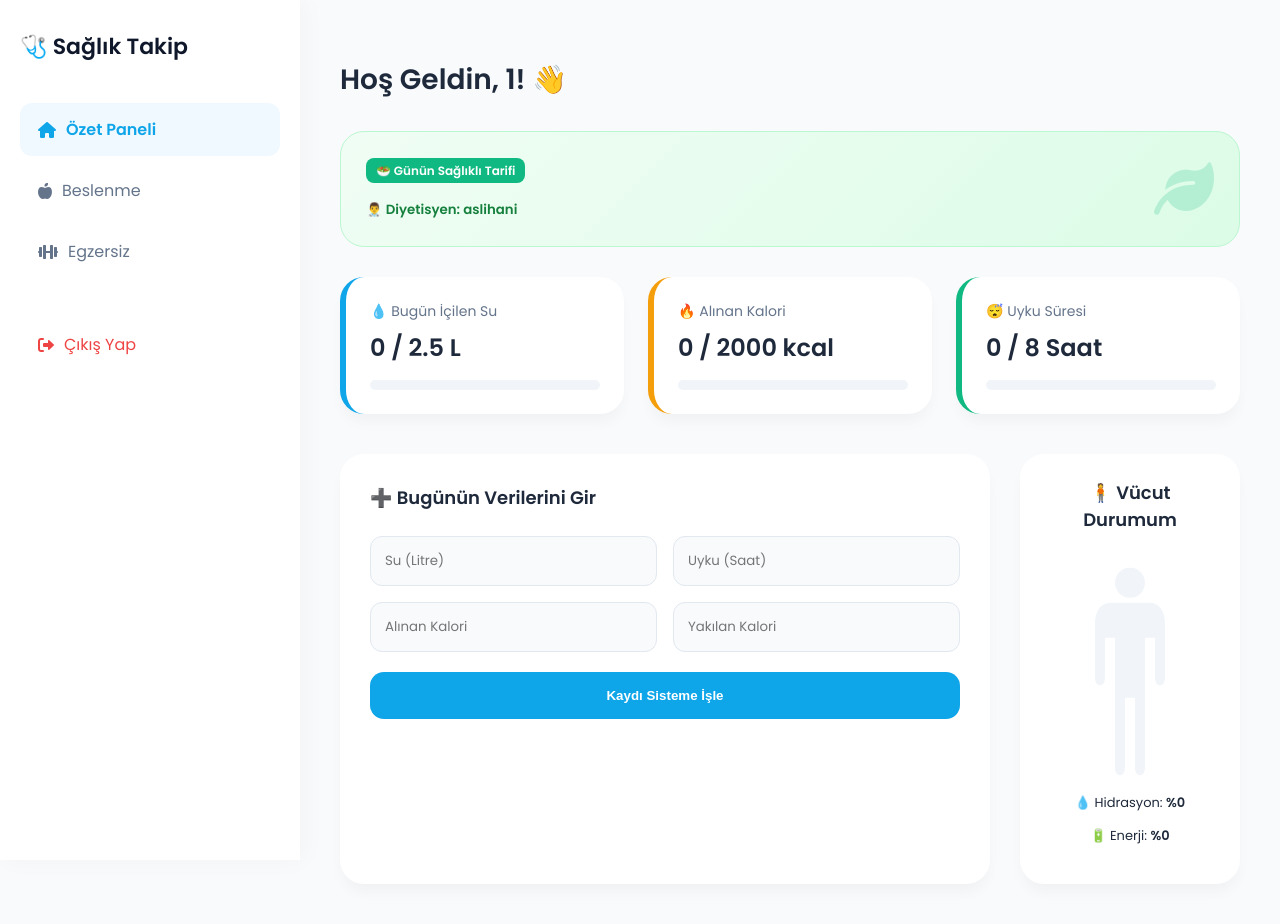
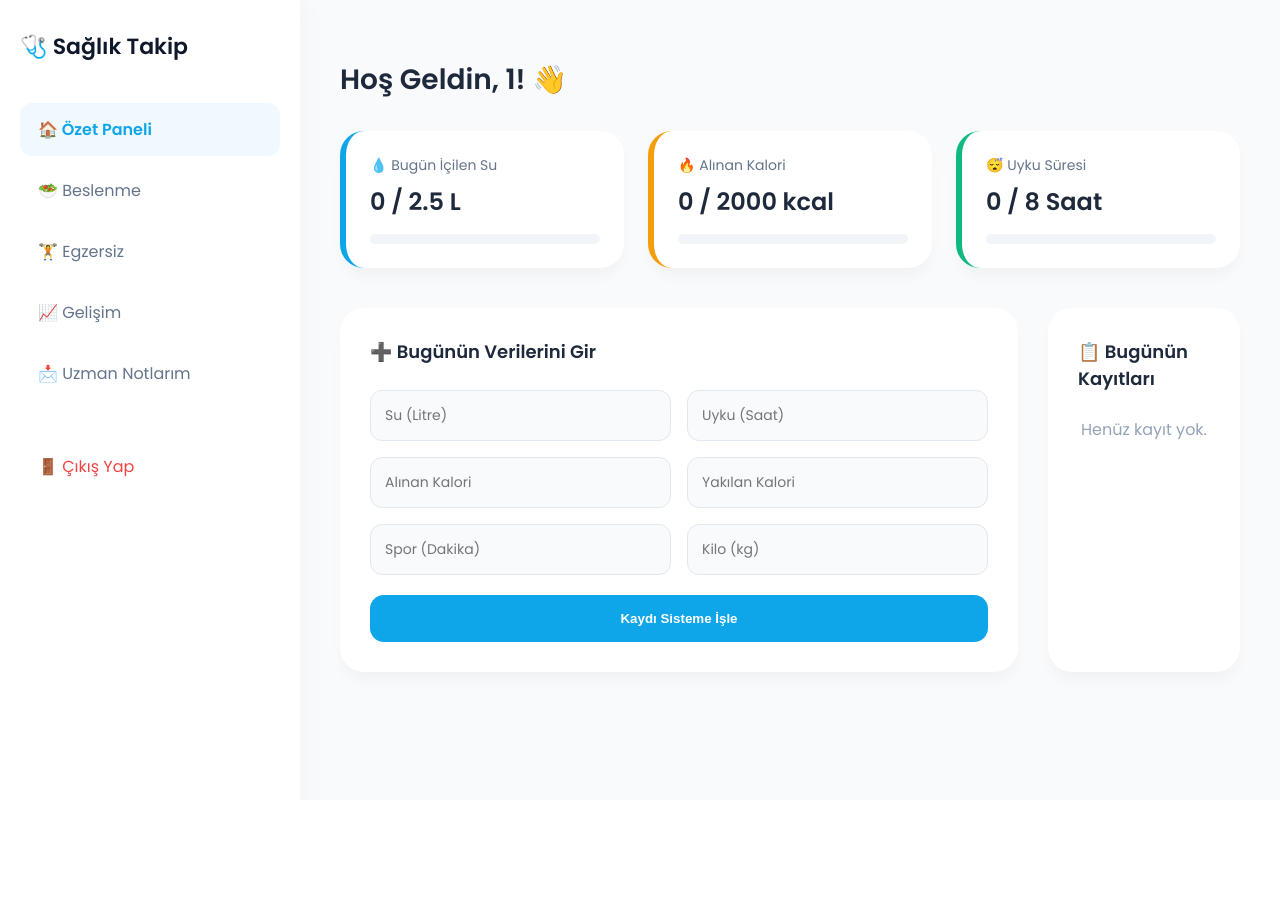
Before and after one commit to yarencalmasurr/wellX, a PHP site: page /panel.php in a window 1280 px wide. After the commit the page ends 677 px from the top, so only its background shows below. Run offline with PHP 8.4, Linux system fonts and the light colour scheme; the visitor is signed in with stand-in values (Sample User, id 1); data comes from the database, SQL or seed files in the repository; data that the repository does not hold is empty.

Commit message:
güncellendi

```diff
--- a/panel.php
+++ b/panel.php
@@ -1,48 +1,50 @@
 <?php
+/**
+ * Proje: saglik_portali
+ * Dosya: panel.php
+ * Açıklama: Danışanların günlük veri girişi ve takip paneli
+ */
+
+// Oturumu başlat
 session_start();
+
+// Veritabanı bağlantısını dahil et
 include 'baglan.php';
 
-// Güvenlik Kontrolü: Giriş yapmamış veya rolü danışan olmayanları at
+// Güvenlik Kontrolü: Kullanıcı giriş yapmamışsa veya danışan değilse index'e gönder
 if (!isset($_SESSION['user_id']) || ($_SESSION['rol'] != 'danışan' && $_SESSION['rol'] != 'danisan')) {
     header("Location: index.php");
     exit();
 }
 
+// Kullanıcı bilgilerini ve tarih bilgisini al
 $user_id = $_SESSION['user_id'];
 $bugun = date('Y-m-d');
 
-// 1. VERİLERİ ÇEK (İstatistik Kartları İçin)
+// --- GÜNLÜK KAYIT SINIRI KONTROLÜ ---
+// Eğer bugün veritabanında bu kullanıcıya ait kayıt varsa $mevcut_kayit dolu dönecek
+$kontrol = $conn->prepare("SELECT id FROM aktivite_kayitlari WHERE user_id = ? AND kayit_tarihi = ?");
+$kontrol->execute([$user_id, $bugun]);
+$mevcut_kayit = $kontrol->fetch();
+
+// İstatistikleri çek (Bugünün verileri)
 $sorgu = $conn->prepare("SELECT SUM(su_miktari) as t_su, SUM(alinan_kalori) as t_alinan, SUM(uyku_suresi) as t_uyku FROM aktivite_kayitlari WHERE user_id = ? AND kayit_tarihi = ?");
 $sorgu->execute([$user_id, $bugun]);
 $veri = $sorgu->fetch(PDO::FETCH_ASSOC);
 
-$su     = $veri['t_su'] ?? 0;
+$su = $veri['t_su'] ?? 0;
 $alinan = $veri['t_alinan'] ?? 0;
-$uyku   = $veri['t_uyku'] ?? 0;
+$uyku = $veri['t_uyku'] ?? 0;
 
-// 2. DİYETİSYENİN GÜNÜN TARİFİNİ ÇEK
-$tarif_sorgu = $conn->prepare("
-    SELECT t.*, k.ad_soyad
-    FROM gunun_tarifi t
-    JOIN kullanicilar k ON t.diyetisyen_id = k.id
-    ORDER BY t.id DESC LIMIT 1
-");
-$tarif_sorgu->execute();
-$gunun_tarifi = $tarif_sorgu->fetch(PDO::FETCH_ASSOC);
-
-// 3. OKUNMAMIŞ MESAJ/PLAN UYARILARI
+// Bildirimleri kontrol et (Beslenme)
 $d_uyari = $conn->prepare("SELECT id FROM beslenme_planlari WHERE user_id = ? AND okundu = 0 LIMIT 1");
 $d_uyari->execute([$user_id]);
 $yeni_diyet = $d_uyari->fetch();
 
+// Bildirimleri kontrol et (Egzersiz)
 $h_uyari = $conn->prepare("SELECT id FROM egzersiz_planlari WHERE user_id = ? AND okundu = 0 LIMIT 1");
 $h_uyari->execute([$user_id]);
 $yeni_hoca = $h_uyari->fetch();
-
-// Bugün kayıt var mı kontrol et (Formu göstermek/gizlemek için)
-$kontrol = $conn->prepare("SELECT id FROM aktivite_kayitlari WHERE user_id = ? AND kayit_tarihi = ?");
-$kontrol->execute([$user_id, $bugun]);
-$mevcut_kayit = $kontrol->fetch();
 ?>
 
 <!DOCTYPE html>
@@ -51,41 +53,61 @@ $mevcut_kayit = $kontrol->fetch();
     <meta charset="UTF-8">
     <title>Sağlık Takip | Panel</title>
     <link href="https://fonts.googleapis.com/css2?family=Poppins:wght@400;500;600&display=swap" rel="stylesheet">
-    <link rel="stylesheet" href="https://cdnjs.cloudflare.com/ajax/libs/font-awesome/6.0.0/css/all.min.css">
     <style>
-        :root { --blue: #0ea5e9; --orange: #f59e0b; --green: #10b981; --bg: #f8fafc; --sidebar: #ffffff; }
-        body { font-family: 'Poppins', sans-serif; background: var(--bg); margin: 0; display: flex; color: #1e293b; }
+        :root {
+            --blue: #0ea5e9;
+            --orange: #f59e0b;
+            --green: #10b981;
+            --bg: #f8fafc;
+            --sidebar: #ffffff;
+        }
+        body {
+            font-family: 'Poppins', sans-serif;
+            background: var(--bg);
+            margin: 0;
+            display: flex;
+            color: #1e293b;
+        }
 
-        /* Sidebar */
-        .sidebar { width: 260px; background: var(--sidebar); height: 100vh; padding: 30px 20px; box-shadow: 4px 0 24px rgba(0,0,0,0.03); position: fixed; }
-        .logo { font-size: 22px; font-weight: 600; color: #0f172a; margin-bottom: 40px; display: flex; align-items: center; gap: 10px; }
-        .menu-item { display: flex; align-items: center; padding: 14px 18px; color: #64748b; text-decoration: none; border-radius: 12px; margin-bottom: 8px; transition: 0.2s; }
+        /* Sidebar Tasarımı */
+        .sidebar {
+            width: 260px;
+            background: var(--sidebar);
+            height: 100vh;
+            padding: 30px 20px;
+            box-shadow: 4px 0 24px rgba(0,0,0,0.03);
+            position: fixed;
+        }
+        .logo {
+            font-size: 22px;
+            font-weight: 600;
+            color: #0f172a;
+            margin-bottom: 40px;
+            display: flex;
+            align-items: center;
+            gap: 10px;
+        }
+        .menu-item {
+            display: flex;
+            align-items: center;
+            padding: 14px 18px;
+            color: #64748b;
+            text-decoration: none;
+            border-radius: 12px;
+            margin-bottom: 8px;
+            transition: 0.2s;
+        }
         .menu-item.active { background: #f0f9ff; color: var(--blue); font-weight: 600; }
         .menu-item:hover:not(.active) { background: #f1f5f9; }
 
-        /* Main Content */
+        /* Ana İçerik */
         .main { margin-left: 300px; padding: 40px; width: calc(100% - 300px); }
         h1 { font-size: 28px; margin-bottom: 30px; }
 
-        /* Günün Tarifi Kartı (Özel Tasarım) */
-        .recipe-highlight {
-            background: linear-gradient(135deg, #f0fdf4 0%, #dcfce7 100%);
-            border: 1px solid #bbf7d0;
-            border-radius: 24px;
-            padding: 25px;
-            margin-bottom: 30px;
-            display: flex;
-            justify-content: space-between;
-            align-items: center;
-        }
-        .recipe-content h3 { color: #166534; margin: 0 0 10px 0; }
-        .recipe-content p { color: #374151; font-size: 14px; margin-bottom: 10px; }
-        .recipe-badge { background: #10b981; color: white; padding: 4px 10px; border-radius: 8px; font-size: 12px; font-weight: 600; }
-
-        /* Bildirim Kutusu */
+        /* Mesaj Kutuları */
         .msg-box { display: flex; align-items: center; justify-content: space-between; padding: 16px 24px; border-radius: 16px; margin-bottom: 20px; border: 1px solid; }
 
-        /* Üst Kartlar */
+        /* İstatistik Kartları */
         .stats { display: grid; grid-template-columns: repeat(3, 1fr); gap: 24px; margin-bottom: 40px; }
         .stat-card { background: white; padding: 24px; border-radius: 24px; box-shadow: 0 10px 15px -3px rgba(0,0,0,0.04); border-left: 6px solid; }
         .stat-card.su { border-color: var(--blue); }
@@ -98,52 +120,53 @@ $mevcut_kayit = $kontrol->fetch();
         .progress-container { background: #f1f5f9; height: 10px; border-radius: 99px; overflow: hidden; }
         .progress-bar { height: 100%; border-radius: 99px; transition: width 0.5s ease-out; }
 
-        /* Alt Grid Alanı */
+        /* Grid ve Kartlar */
         .grid-container { display: grid; grid-template-columns: 1.4fr 1fr; gap: 30px; }
-        .card { background: white; padding: 30px; border-radius: 24px; box-shadow: 0 10px 15px -3px rgba(0,0,0,0.04); }
+        .card { background: white; padding: 30px; border-radius: 24px; box-shadow: 0 10px 15px -3px rgba(0,0,0,0.04); margin-bottom: 20px; }
         h3 { margin-top: 0; margin-bottom: 25px; font-size: 18px; display: flex; align-items: center; gap: 10px; }
 
-        /* Vücut Haritası */
-        .body-container { background: white; padding: 25px; border-radius: 24px; box-shadow: 0 10px 15px -3px rgba(0,0,0,0.04); text-align: center; }
-        .body-wrapper { position: relative; width: 120px; height: 220px; margin: 0 auto; background: #f1f5f9; clip-path: path('M60,10 C70,10 75,18 75,25 C75,32 70,40 60,40 C50,40 45,32 45,25 C45,18 50,10 60,10 M40,45 L80,45 C90,45 95,55 95,65 L95,120 C95,130 85,130 85,120 L85,80 L75,80 L75,210 C75,220 65,220 65,210 L65,140 L55,140 L55,210 C55,220 45,220 45,210 L45,80 L35,80 L35,120 C35,130 25,130 25,120 L25,65 C25,55 30,45 40,45 Z'); overflow: hidden; }
-        .water-fill { position: absolute; bottom: 0; width: 100%; background: linear-gradient(to top, #0ea5e9, #38bdf8); transition: height 1s ease-in-out; }
+        /* Form ve Butonlar */
+        .form-grid { display: grid; grid-template-columns: 1fr 1fr; gap: 16px; margin-bottom: 20px; }
+        input { padding: 14px; border: 1px solid #e2e8f0; border-radius: 12px; background: #f8fafc; font-family: inherit; font-size: 14px; outline: none; }
+        input:focus { border-color: var(--blue); box-shadow: 0 0 0 3px rgba(14, 165, 233, 0.1); }
+        .btn-submit { width: 100%; padding: 16px; background: var(--blue); color: white; border: none; border-radius: 14px; font-weight: 600; cursor: pointer; transition: 0.2s; }
+        .btn-submit:hover { background: #0284c7; }
 
-        /* Form ve Liste */
-        .form-grid { display: grid; grid-template-columns: 1fr 1fr; gap: 16px; margin-bottom: 20px; }
-        input { padding: 14px; border: 1px solid #e2e8f0; border-radius: 12px; background: #f8fafc; font-family: inherit; }
-        .btn-submit { width: 100%; padding: 16px; background: var(--blue); color: white; border: none; border-radius: 14px; font-weight: 600; cursor: pointer; }
-        .record-item { padding: 15px; border-bottom: 1px solid #f1f5f9; margin-bottom: 10px; }
+        /* Kayıt Listesi */
+        .records-list { list-style: none; padding: 0; margin: 0; }
+        .record-item { display: flex; flex-direction: column; padding: 15px; border-bottom: 1px solid #f1f5f9; background: #fcfcfc; border-radius: 10px; margin-bottom: 10px; }
+        .record-row { display: flex; justify-content: space-between; align-items: center; margin-bottom: 5px; }
+        .btn-del { color: #ef4444; text-decoration: none; font-size: 13px; font-weight: 600; }
+        .val-label { color: #64748b; font-size: 13px; }
+        .val-data { font-weight: 600; }
     </style>
 </head>
 <body>
 
 <div class="sidebar">
     <div class="logo">🩺 Sağlık Takip</div>
-    <a href="panel.php" class="menu-item active"><i class="fas fa-home" style="margin-right:10px;"></i> Özet Paneli</a>
-    <a href="beslenme.php" class="menu-item"><i class="fas fa-apple-alt" style="margin-right:10px;"></i> Beslenme</a>
-    <a href="egzersiz.php" class="menu-item"><i class="fas fa-dumbbell" style="margin-right:10px;"></i> Egzersiz</a>
-    <a href="cikis.php" class="menu-item" style="color:#ef4444; margin-top: 40px;"><i class="fas fa-sign-out-alt" style="margin-right:10px;"></i> Çıkış Yap</a>
+    <a href="panel.php" class="menu-item active">🏠 Özet Paneli</a>
+    <a href="beslenme.php" class="menu-item">🥗 Beslenme</a>
+    <a href="egzersiz.php" class="menu-item">🏋️ Egzersiz</a>
+    <a href="gelisim.php" class="menu-item">📈 Gelişim</a>
+    <a href="danisan_mesajlar.php" class="menu-item">📩 Uzman Notlarım</a>
+    <a href="cikis.php" class="menu-item" style="color:#ef4444; margin-top: 40px;">🚪 Çıkış Yap</a>
 </div>
 
 <div class="main">
     <h1>Hoş Geldin, <?php echo $_SESSION['ad_soyad']; ?>! 👋</h1>
 
-    <?php if ($gunun_tarifi): ?>
-        <div class="recipe-highlight">
-            <div class="recipe-content">
-                <span class="recipe-badge">🥗 Günün Sağlıklı Tarifi</span>
-                <h3><?php echo htmlspecialchars($gunun_tarifi['baslik']); ?></h3>
-                <p><?php echo nl2br(htmlspecialchars($gunun_tarifi['icerik'])); ?></p>
-                <small style="color: #15803d; font-weight: 600;">👨‍⚕️ Diyetisyen: <?php echo $gunun_tarifi['ad_soyad']; ?></small>
-            </div>
-            <i class="fas fa-leaf" style="font-size: 60px; color: #10b981; opacity: 0.2;"></i>
+    <?php if ($yeni_diyet): ?>
+        <div class="msg-box" style="background:#fff9db; border-color:#fab005; color:#856404;">
+            <span>🍎 Yeni bir beslenme planınız var!</span>
+            <a href="islem_v2.php?is=mesaj_oku&tip=diyet" style="background:#f08c00; color:white; padding:6px 12px; border-radius:8px; text-decoration:none; font-size:12px;">Görüntüle</a>
         </div>
     <?php endif; ?>
 
-    <?php if ($yeni_diyet): ?>
-        <div class="msg-box" style="background:#fff9db; border-color:#fab005; color:#856404;">
-            <span>🍎 Diyetisyeniniz yeni bir plan gönderdi!</span>
-            <a href="beslenme.php" style="background:#f08c00; color:white; padding:6px 12px; border-radius:8px; text-decoration:none; font-size:12px;">Bak</a>
+    <?php if ($yeni_hoca): ?>
+        <div class="msg-box" style="background:#e0f2fe; border-color:#0ea5e9; color:#0369a1;">
+            <span>💪 Yeni bir antrenman notunuz var!</span>
+            <a href="islem_v2.php?is=mesaj_oku&tip=hoca" style="background:var(--blue); color:white; padding:6px 12px; border-radius:8px; text-decoration:none; font-size:12px;">Görüntüle</a>
         </div>
     <?php endif; ?>
 
@@ -176,9 +199,11 @@ $mevcut_kayit = $kontrol->fetch();
     <div class="grid-container">
         <div class="card">
             <h3>➕ Bugünün Verilerini Gir</h3>
+
             <?php if ($mevcut_kayit): ?>
-                <div style="background:#f1f5f9; padding:20px; border-radius:12px; text-align:center;">
-                    <p>Bugün için kayıt başarıyla oluşturuldu. ✅</p>
+                <div style="background:#fff7ed; padding:20px; border-radius:12px; border:1px solid #ffedd5; text-align:center;">
+                    <p>⚠️ Bugün zaten kayıt yaptınız.</p>
+                    <a href="guncelle.php" style="background:#f97316; color:white; padding:10px 20px; border-radius:8px; text-decoration:none; font-weight:600;">Güncellemek ister misiniz?</a>
                 </div>
             <?php else: ?>
                 <form action="islem_v2.php?is=verileri_kaydet" method="POST">
@@ -187,24 +212,45 @@ $mevcut_kayit = $kontrol->fetch();
                         <input type="number" step="0.1" name="uyku_suresi" placeholder="Uyku (Saat)">
                         <input type="number" name="alinan_kalori" placeholder="Alınan Kalori">
                         <input type="number" name="yakilan_kalori" placeholder="Yakılan Kalori">
+                        <input type="number" name="spor_suresi" placeholder="Spor (Dakika)">
+                        <input type="number" step="0.1" name="guncel_kilo" placeholder="Kilo (kg)">
                     </div>
                     <button type="submit" class="btn-submit">Kaydı Sisteme İşle</button>
                 </form>
             <?php endif; ?>
         </div>
 
-        <div class="body-container">
-            <h3>🧍 Vücut Durumum</h3>
-            <div class="body-wrapper">
-                <div class="water-fill" style="height: <?php echo min(($su / 2.5) * 100, 100); ?>%;"></div>
-            </div>
-            <div style="margin-top: 15px; font-size: 13px;">
-                <p>💧 Hidrasyon: <b>%<?php echo round(min(($su / 2.5) * 100, 100)); ?></b></p>
-                <p>🔋 Enerji: <b>%<?php echo round(min(($uyku / 8) * 100, 100)); ?></b></p>
+        <div class="card">
+            <h3>📋 Bugünün Kayıtları</h3>
+            <div class="records-list">
+                <?php
+                $liste = $conn->prepare("SELECT * FROM aktivite_kayitlari WHERE user_id = ? AND kayit_tarihi = ? ORDER BY id DESC");
+                $liste->execute([$user_id, $bugun]);
+                $satirlar = $liste->fetchAll();
+
+                foreach ($satirlar as $k):
+                ?>
+                <div class="record-item">
+                    <div class="record-row">
+                        <span>Detaylar</span>
+                        <a href="islem_v2.php?is=kayit_sil&id=<?php echo $k['id']; ?>" onclick="return confirm('Silmek istediğine emin misin?')" class="btn-del">Sil</a>
+                    </div>
+                    <div style="display:grid; grid-template-columns: 1fr 1fr; gap:5px; font-size:13px;">
+                        <?php if($k['alinan_kalori'] > 0) echo "<div><span class='val-label'>🍎 Alınan:</span> <span class='val-data'>".$k['alinan_kalori']." kcal</span></div>"; ?>
+                        <?php if($k['su_miktari'] > 0) echo "<div><span class='val-label'>💧 Su:</span> <span class='val-data'>".$k['su_miktari']." L</span></div>"; ?>
+                        <?php if($k['uyku_suresi'] > 0) echo "<div><span class='val-label'>😴 Uyku:</span> <span class='val-data'>".$k['uyku_suresi']." s</span></div>"; ?>
+                        <?php if($k['spor_suresi'] > 0) echo "<div><span class='val-label'>🏋️ Spor:</span> <span class='val-data'>".$k['spor_suresi']." dk</span></div>"; ?>
+                        <?php if($k['yakilan_kalori'] > 0) echo "<div><span class='val-label'>🔥 Yakılan:</span> <span class='val-data'>".$k['yakilan_kalori']." kcal</span></div>"; ?>
+                    </div>
+                </div>
+                <?php endforeach; ?>
+
+                <?php if(!$satirlar): ?>
+                    <p style="text-align:center; color:#94a3b8; margin-top:20px;">Henüz kayıt yok.</p>
+                <?php endif; ?>
             </div>
         </div>
     </div>
 </div>
-
 </body>
 </html>
```
Also changed, not shown: danisan_mesajlar.php (added, +44 -0 lines), diyetisyen_paneli.php (+80 -33 lines), basvuru_yonetim.php (line endings or trailing spaces).
